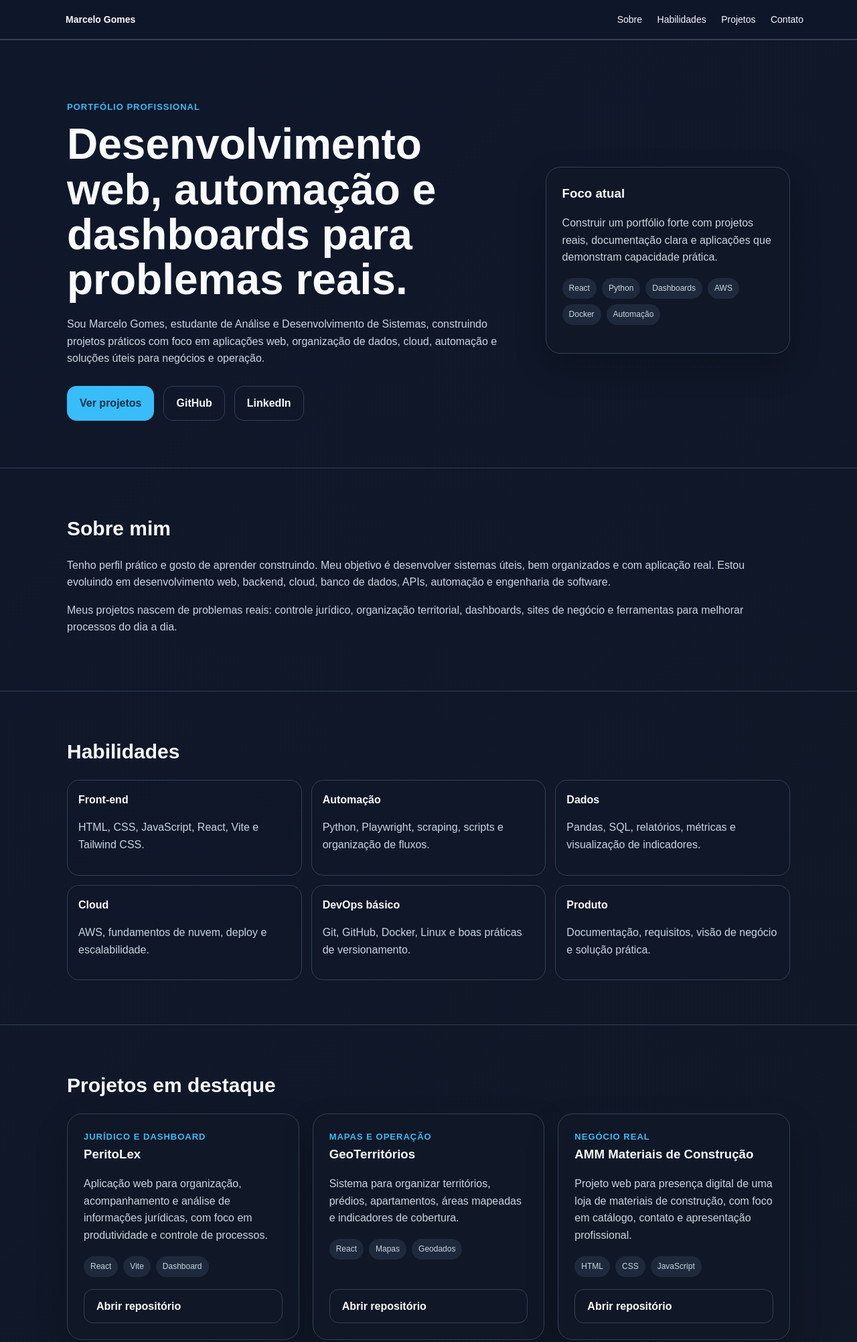
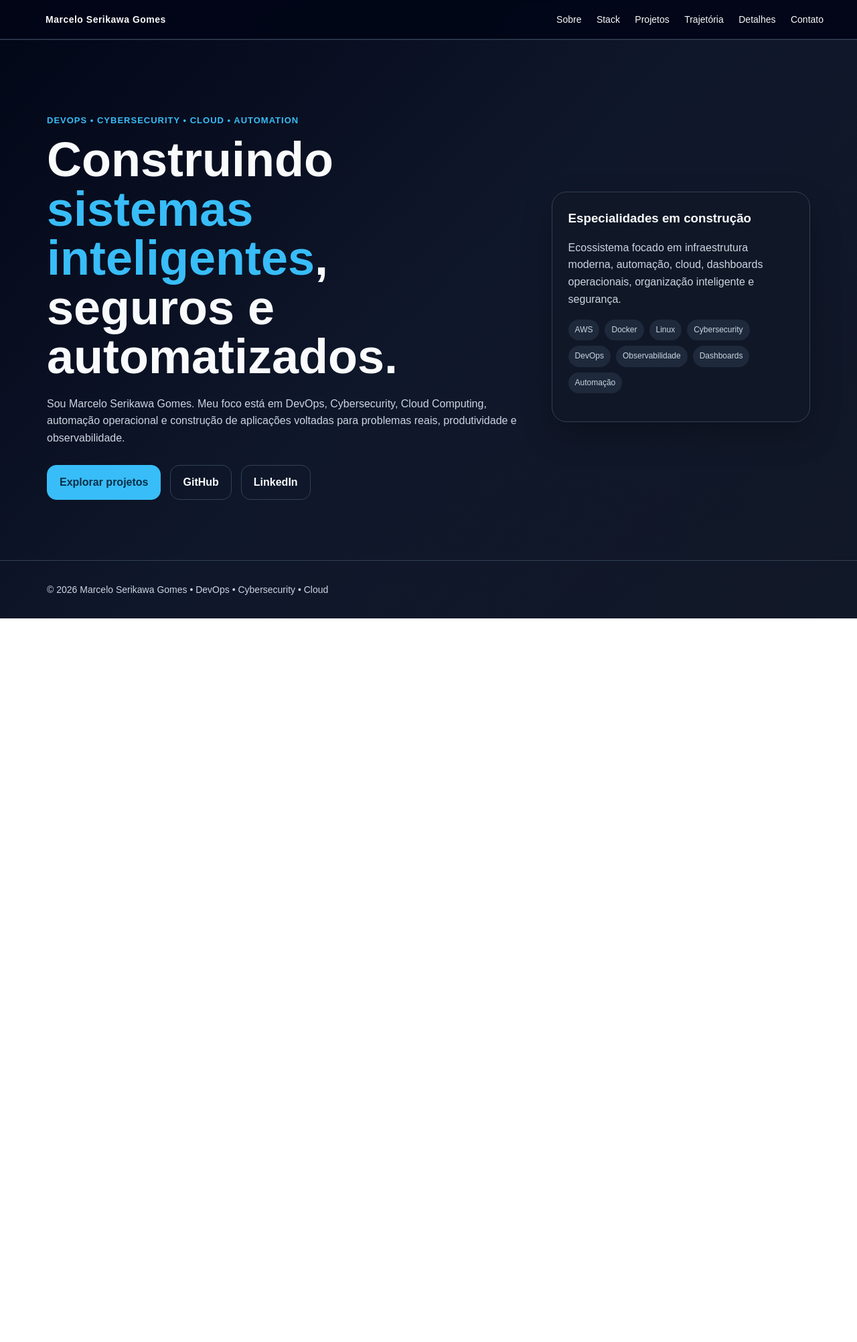
Before and after one commit to M4rc3low/M4rc3low.github.io, a plain HTML site: page index.html in a window 1280 px wide. Shown: the top 2003 px of the page at 67% size. After the commit the page ends 923 px from the top, so only its background shows below. Drawn offline with Linux system fonts and the light colour scheme.

Commit message:
feat: align portfolio branding with DevOps and Cybersecurity

```diff
--- a/index.html
+++ b/index.html
@@ -3,8 +3,8 @@
 <head>
   <meta charset="UTF-8">
   <meta name="viewport" content="width=device-width, initial-scale=1.0">
-  <meta name="description" content="Portfólio profissional de Marcelo Gomes, desenvolvedor em formação com foco em aplicações web, automação, dashboards, cloud e soluções para problemas reais.">
-  <title>Marcelo Gomes | Desenvolvedor</title>
+  <meta name="description" content="Marcelo Serikawa Gomes - DevOps, Cybersecurity, Cloud, Automação e Sistemas Inteligentes.">
+  <title>Marcelo Serikawa Gomes | DevOps • Cybersecurity • Cloud</title>
   <style>
     :root {
       --bg: #0f172a;
@@ -18,7 +18,7 @@
     body {
       margin: 0;
       font-family: Arial, Helvetica, sans-serif;
-      background: linear-gradient(135deg, #0f172a, #111827);
+      background: linear-gradient(135deg, #020617, #0f172a, #111827);
       color: var(--text);
       line-height: 1.6;
     }
@@ -26,21 +26,22 @@
       position: sticky;
       top: 0;
       z-index: 10;
-      background: rgba(15, 23, 42, 0.92);
+      background: rgba(2, 6, 23, 0.92);
       border-bottom: 1px solid var(--border);
       backdrop-filter: blur(10px);
     }
-    .container { max-width: 1120px; margin: 0 auto; padding: 0 20px; }
+    .container { max-width: 1180px; margin: 0 auto; padding: 0 20px; }
     .nav { display: flex; justify-content: space-between; align-items: center; padding: 16px 0; }
     .nav a { color: var(--text); text-decoration: none; margin-left: 18px; font-size: 14px; }
-    .brand { font-weight: 700; }
-    .hero { padding: 90px 0 70px; }
+    .brand { font-weight: 700; letter-spacing: .5px; }
+    .hero { padding: 110px 0 90px; }
     .hero-grid { display: grid; grid-template-columns: 1.3fr 0.7fr; gap: 36px; align-items: center; }
     .tag { color: var(--accent); font-weight: 700; text-transform: uppercase; font-size: 13px; letter-spacing: 1px; }
-    h1 { font-size: clamp(36px, 6vw, 64px); line-height: 1.05; margin: 12px 0 20px; }
+    h1 { font-size: clamp(40px, 7vw, 72px); line-height: 1.02; margin: 12px 0 20px; }
     h2 { font-size: 30px; margin: 0 0 18px; }
     h3 { margin: 0 0 10px; }
     p { color: var(--muted); }
+    .highlight { color: var(--accent); }
     .actions { display: flex; gap: 14px; flex-wrap: wrap; margin-top: 28px; }
     .btn {
       display: inline-block;
@@ -50,7 +51,9 @@
       color: var(--text);
       border: 1px solid var(--border);
       font-weight: 700;
+      transition: .2s ease;
     }
+    .btn:hover { transform: translateY(-2px); }
     .btn.primary { background: var(--accent); color: #082f49; border-color: var(--accent); }
     .card {
       background: rgba(17, 24, 39, 0.82);
@@ -59,29 +62,31 @@
       padding: 24px;
       box-shadow: 0 20px 45px rgba(0,0,0,.25);
     }
-    section { padding: 66px 0; border-top: 1px solid var(--border); }
+    section { padding: 72px 0; border-top: 1px solid rgba(51,65,85,.5); }
     .grid { display: grid; grid-template-columns: repeat(3, 1fr); gap: 20px; }
     .skills { display: grid; grid-template-columns: repeat(3, 1fr); gap: 14px; }
     .skill { padding: 16px; border: 1px solid var(--border); border-radius: 18px; background: rgba(15, 23, 42, 0.65); }
-    .project { min-height: 280px; display: flex; flex-direction: column; justify-content: space-between; }
+    .project { min-height: 300px; display: flex; flex-direction: column; justify-content: space-between; }
     .chips { display: flex; gap: 8px; flex-wrap: wrap; margin: 18px 0; }
     .chip { font-size: 12px; padding: 6px 10px; background: #1e293b; border-radius: 999px; color: var(--muted); }
     footer { padding: 32px 0; border-top: 1px solid var(--border); color: var(--muted); font-size: 14px; }
     @media (max-width: 850px) {
       .hero-grid, .grid, .skills { grid-template-columns: 1fr; }
       .nav nav { display: none; }
-      .hero { padding-top: 60px; }
+      .hero { padding-top: 70px; }
     }
   </style>
 </head>
 <body>
   <header>
     <div class="container nav">
-      <a class="brand" href="#home">Marcelo Gomes</a>
+      <a class="brand" href="#home">Marcelo Serikawa Gomes</a>
       <nav>
         <a href="#sobre">Sobre</a>
-        <a href="#habilidades">Habilidades</a>
+        <a href="#habilidades">Stack</a>
         <a href="#projetos">Projetos</a>
+        <a href="trajetoria.html">Trajetória</a>
+        <a href="projetos.html">Detalhes</a>
         <a href="#contato">Contato</a>
       </nav>
     </div>
@@ -91,104 +96,35 @@
     <section class="hero">
       <div class="container hero-grid">
         <div>
-          <div class="tag">Portfólio profissional</div>
-          <h1>Desenvolvimento web, automação e dashboards para problemas reais.</h1>
-          <p>Sou Marcelo Gomes, estudante de Análise e Desenvolvimento de Sistemas, construindo projetos práticos com foco em aplicações web, organização de dados, cloud, automação e soluções úteis para negócios e operação.</p>
+          <div class="tag">DevOps • Cybersecurity • Cloud • Automation</div>
+          <h1>Construindo <span class="highlight">sistemas inteligentes</span>, seguros e automatizados.</h1>
+          <p>Sou Marcelo Serikawa Gomes. Meu foco está em DevOps, Cybersecurity, Cloud Computing, automação operacional e construção de aplicações voltadas para problemas reais, produtividade e observabilidade.</p>
           <div class="actions">
-            <a class="btn primary" href="#projetos">Ver projetos</a>
+            <a class="btn primary" href="#projetos">Explorar projetos</a>
             <a class="btn" href="https://github.com/M4rc3low" target="_blank" rel="noopener">GitHub</a>
             <a class="btn" href="https://www.linkedin.com/in/marcelo-s-gomes-019792389/" target="_blank" rel="noopener">LinkedIn</a>
           </div>
         </div>
         <aside class="card">
-          <h3>Foco atual</h3>
-          <p>Construir um portfólio forte com projetos reais, documentação clara e aplicações que demonstram capacidade prática.</p>
+          <h3>Especialidades em construção</h3>
+          <p>Ecossistema focado em infraestrutura moderna, automação, cloud, dashboards operacionais, organização inteligente e segurança.</p>
           <div class="chips">
-            <span class="chip">React</span>
-            <span class="chip">Python</span>
-            <span class="chip">Dashboards</span>
             <span class="chip">AWS</span>
             <span class="chip">Docker</span>
+            <span class="chip">Linux</span>
+            <span class="chip">Cybersecurity</span>
+            <span class="chip">DevOps</span>
+            <span class="chip">Observabilidade</span>
+            <span class="chip">Dashboards</span>
             <span class="chip">Automação</span>
           </div>
         </aside>
       </div>
     </section>
-
-    <section id="sobre">
-      <div class="container">
-        <h2>Sobre mim</h2>
-        <p>Tenho perfil prático e gosto de aprender construindo. Meu objetivo é desenvolver sistemas úteis, bem organizados e com aplicação real. Estou evoluindo em desenvolvimento web, backend, cloud, banco de dados, APIs, automação e engenharia de software.</p>
-        <p>Meus projetos nascem de problemas reais: controle jurídico, organização territorial, dashboards, sites de negócio e ferramentas para melhorar processos do dia a dia.</p>
-      </div>
-    </section>
-
-    <section id="habilidades">
-      <div class="container">
-        <h2>Habilidades</h2>
-        <div class="skills">
-          <div class="skill"><strong>Front-end</strong><p>HTML, CSS, JavaScript, React, Vite e Tailwind CSS.</p></div>
-          <div class="skill"><strong>Automação</strong><p>Python, Playwright, scraping, scripts e organização de fluxos.</p></div>
-          <div class="skill"><strong>Dados</strong><p>Pandas, SQL, relatórios, métricas e visualização de indicadores.</p></div>
-          <div class="skill"><strong>Cloud</strong><p>AWS, fundamentos de nuvem, deploy e escalabilidade.</p></div>
-          <div class="skill"><strong>DevOps básico</strong><p>Git, GitHub, Docker, Linux e boas práticas de versionamento.</p></div>
-          <div class="skill"><strong>Produto</strong><p>Documentação, requisitos, visão de negócio e solução prática.</p></div>
-        </div>
-      </div>
-    </section>
-
-    <section id="projetos">
-      <div class="container">
-        <h2>Projetos em destaque</h2>
-        <div class="grid">
-          <article class="card project">
-            <div>
-              <div class="tag">Jurídico e dashboard</div>
-              <h3>PeritoLex</h3>
-              <p>Aplicação web para organização, acompanhamento e análise de informações jurídicas, com foco em produtividade e controle de processos.</p>
-              <div class="chips"><span class="chip">React</span><span class="chip">Vite</span><span class="chip">Dashboard</span></div>
-            </div>
-            <a class="btn" href="https://github.com/M4rc3low/peritolex" target="_blank" rel="noopener">Abrir repositório</a>
-          </article>
-
-          <article class="card project">
-            <div>
-              <div class="tag">Mapas e operação</div>
-              <h3>GeoTerritórios</h3>
-              <p>Sistema para organizar territórios, prédios, apartamentos, áreas mapeadas e indicadores de cobertura.</p>
-              <div class="chips"><span class="chip">React</span><span class="chip">Mapas</span><span class="chip">Geodados</span></div>
-            </div>
-            <a class="btn" href="https://github.com/M4rc3low/geoterritorios_marcelo" target="_blank" rel="noopener">Abrir repositório</a>
-          </article>
-
-          <article class="card project">
-            <div>
-              <div class="tag">Negócio real</div>
-              <h3>AMM Materiais de Construção</h3>
-              <p>Projeto web para presença digital de uma loja de materiais de construção, com foco em catálogo, contato e apresentação profissional.</p>
-              <div class="chips"><span class="chip">HTML</span><span class="chip">CSS</span><span class="chip">JavaScript</span></div>
-            </div>
-            <a class="btn" href="https://github.com/M4rc3low/amm-materiais-construcao" target="_blank" rel="noopener">Abrir repositório</a>
-          </article>
-        </div>
-      </div>
-    </section>
-
-    <section id="contato">
-      <div class="container">
-        <h2>Contato</h2>
-        <p>Aberto a oportunidades, networking, freelas e projetos práticos.</p>
-        <div class="actions">
-          <a class="btn primary" href="mailto:mg.anjos1991@gmail.com">Enviar e-mail</a>
-          <a class="btn" href="https://github.com/M4rc3low" target="_blank" rel="noopener">GitHub</a>
-          <a class="btn" href="https://www.linkedin.com/in/marcelo-s-gomes-019792389/" target="_blank" rel="noopener">LinkedIn</a>
-        </div>
-      </div>
-    </section>
   </main>
 
   <footer>
-    <div class="container">© 2026 Marcelo Gomes. Portfólio publicado com GitHub Pages.</div>
+    <div class="container">© 2026 Marcelo Serikawa Gomes • DevOps • Cybersecurity • Cloud</div>
   </footer>
 </body>
 </html>
```
